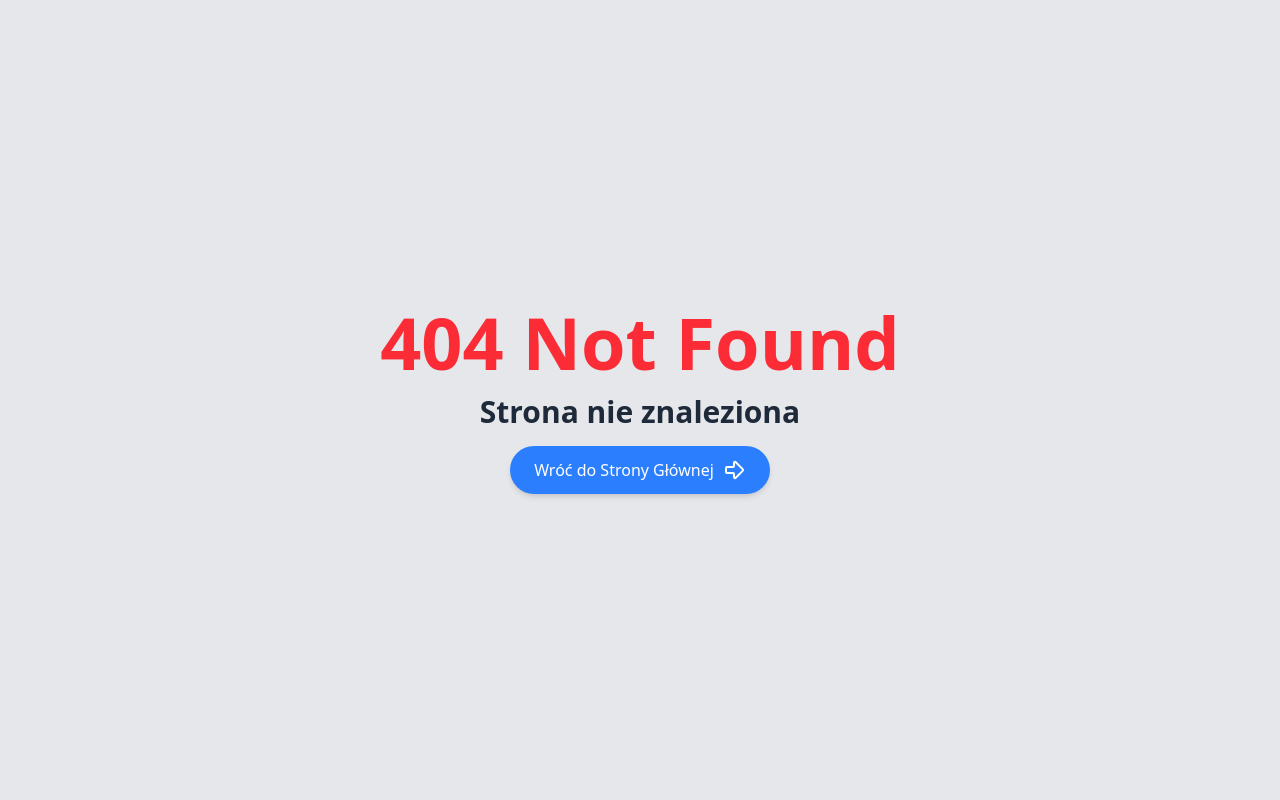
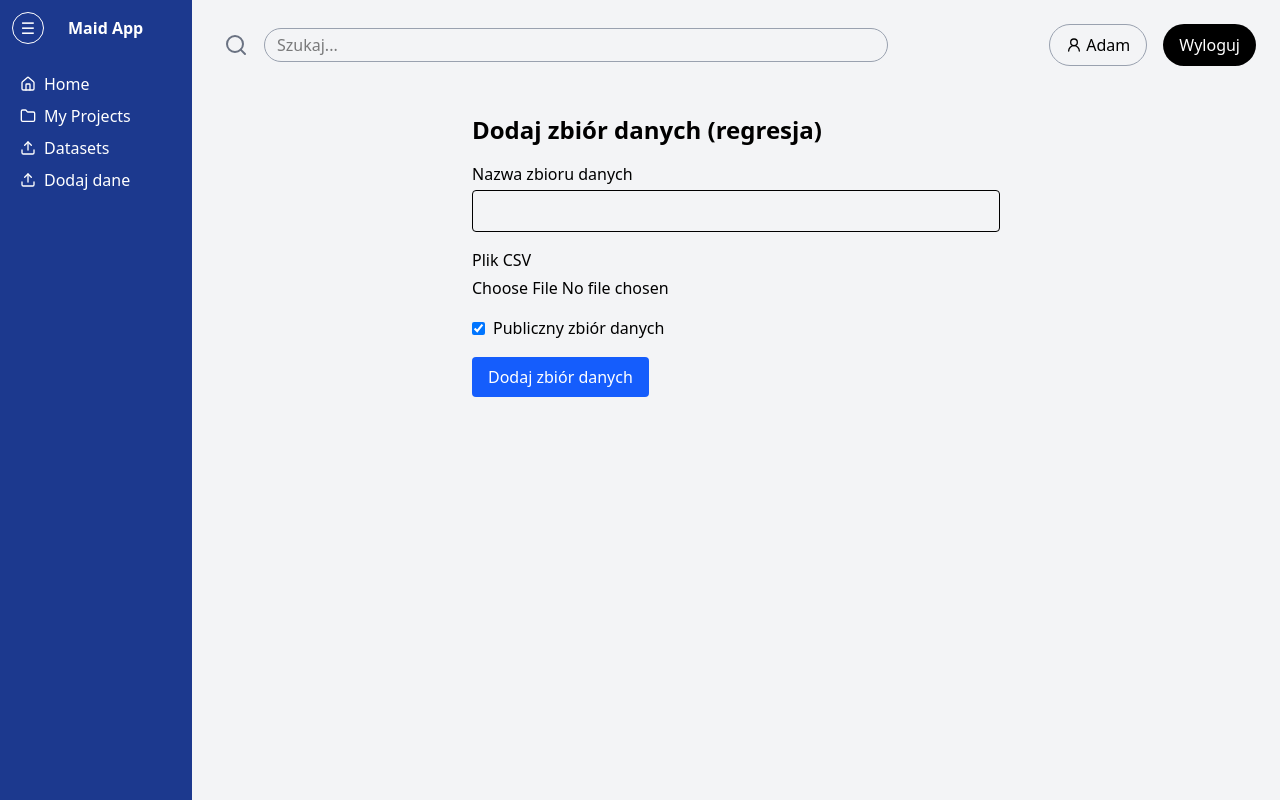
Before and after one commit to PikkiKaju/MAID, a React (Vite) app in the folder frontend-user/: page /upload-regression in a window 1280 px wide. Before the commit this address had no page. Built offline with nearby package versions, Linux system fonts and the light colour scheme; sample sign-in values are in the browser's storage.

Commit message:
Upload Datasets
Próba dodawania datasetów do regresji

```diff
--- a/frontend-user/package.json
+++ b/frontend-user/package.json
@@ -22,6 +22,7 @@
   },
   "devDependencies": {
     "@eslint/js": "^9.22.0",
+    "@types/papaparse": "^5.3.16",
     "@types/react": "^19.0.10",
     "@types/react-dom": "^19.0.4",
     "@types/react-redux": "^7.1.34",
--- a/frontend-user/src/components/Sidebar.tsx
+++ b/frontend-user/src/components/Sidebar.tsx
@@ -1,12 +1,17 @@
 import { useEffect, useState } from "react";
 import { Link } from "react-router-dom";
-import { Folder, HomeIcon } from "lucide-react";
+import { Folder, HomeIcon, Upload } from "lucide-react";
 import { useSelector } from "react-redux";
 
 function Sidebar() {
   const [sidebarOpen, setSidebarOpen] = useState(true);
   const [showText, setShowText] = useState(true);
   const isLoggedIn = useSelector((state: any) => state.auth.isLoggedIn);
+
+  // Debug: Log the auth state to console
+  console.log('Sidebar - isLoggedIn:', isLoggedIn);
+  console.log('Sidebar - Full auth state:', useSelector((state: any) => state.auth));
+  console.log('Sidebar - Token in localStorage:', localStorage.getItem('token'));
 
   // Effect for sidebar smooth animation
   useEffect(() => {
@@ -65,6 +70,32 @@ function Sidebar() {
             )}
           </Link>
         )}
+        {/* Temporarily show for testing - remove this later */}
+        <Link
+          to="/upload-regression"
+          className="block py-1 px-2 hover:bg-blue-800 rounded flex gap-2 items-center"
+        >
+          <Upload className="w-4" />
+          {showText && (
+            <span className="transition-opacity duration-300 opacity-100">
+              Datasets
+            </span>
+          )}
+        </Link>
+
+        {isLoggedIn && (
+          <Link
+            to="/upload-regression"
+            className="block py-1 px-2 hover:bg-blue-800 rounded flex gap-2 items-center"
+          >
+            <Upload className="w-4" /> {/* zmieniono z UploadIcon na Upload */}
+            {showText && (
+              <span className="transition-opacity duration-300 opacity-100">
+                Dodaj dane
+              </span>
+            )}
+          </Link>
+        )}
       </nav>
     </div>
   );
--- /dev/null
+++ b/frontend-user/src/data/datasetRegresja.ts
@@ -0,0 +1,26 @@
+// Zbiory danych do regresji - dane tymczasowe
+
+export interface datasetRegresja {
+  id: number;
+  title: string;
+  xValues: number[];
+  yValues: number[];
+  isPublic: boolean;
+}
+
+export const datasetRegresjaList: datasetRegresja[] = [
+  {
+    id: 1,
+    title: "Pomiar temperatury vs zużycie energii",
+    xValues: [15, 16, 18, 20, 22, 24, 26],
+    yValues: [120, 115, 110, 108, 106, 104, 103],
+    isPublic: true,
+  },
+  {
+    id: 2,
+    title: "Wzrost vs waga",
+    xValues: [150, 160, 165, 170, 175, 180, 185],
+    yValues: [50, 55, 58, 62, 68, 72, 78],
+    isPublic: false,
+  },
+];
--- /dev/null
+++ b/frontend-user/src/pages/DatasetPageUpload.tsx
@@ -0,0 +1,137 @@
+import { useState } from "react";
+import { useNavigate } from "react-router-dom";
+import Papa from "papaparse";
+import { datasetRegresjaList } from "../data/datasetRegresja.ts";
+
+export default function DatasetPageUpload() {
+  const [title, setTitle] = useState("");
+  const [isPublic, setIsPublic] = useState(true);
+  const [file, setFile] = useState<File | null>(null);
+  const [previewData, setPreviewData] = useState<string[][]>([]);
+  const [error, setError] = useState<string | null>(null);
+  const navigate = useNavigate();
+
+  const handleFileChange = (e: React.ChangeEvent<HTMLInputElement>) => {
+    setError(null);
+    if (e.target.files?.length) {
+      const selectedFile = e.target.files[0];
+      setFile(selectedFile);
+
+      Papa.parse(selectedFile, {
+        complete: (result) => {
+          const data = result.data as string[][];
+          if (data.length < 2 || data[0].length !== 2) {
+            setError("CSV musi zawierać przynajmniej dwie kolumny i jeden wiersz danych.");
+            return;
+          }
+          setPreviewData(data.slice(0, 6)); // podgląd 5 wierszy + nagłówek
+        },
+        error: () => setError("Błąd podczas czytania pliku CSV."),
+      });
+    }
+  };
+
+  const handleUpload = () => {
+    if (!file || !title) {
+      return alert("Uzupełnij nazwę oraz wybierz plik CSV.");
+    }
+
+    Papa.parse(file, {
+      complete: (result) => {
+        const data = result.data as string[][];
+        const xValues: number[] = [];
+        const yValues: number[] = [];
+
+        for (let i = 1; i < data.length; i++) {
+          const [x, y] = data[i];
+          const xVal = parseFloat(x);
+          const yVal = parseFloat(y);
+          if (!isNaN(xVal) && !isNaN(yVal)) {
+            xValues.push(xVal);
+            yValues.push(yVal);
+          }
+        }
+
+        if (xValues.length === 0 || yValues.length === 0) {
+          return alert("Plik CSV nie zawiera poprawnych danych liczbowych.");
+        }
+
+        const newId = datasetRegresjaList.length
+          ? Math.max(...datasetRegresjaList.map((d: { id: any; }) => d.id)) + 1
+          : 1;
+
+        datasetRegresjaList.push({
+          id: newId,
+          title,
+          xValues,
+          yValues,
+          isPublic,
+        });
+
+        alert("Zbiór danych został dodany.");
+        navigate("/datasets-regresja");
+      },
+      error: () => {
+        alert("Błąd podczas parsowania pliku CSV.");
+      },
+    });
+  };
+
+  return (
+    <div className="p-6 max-w-xl mx-auto">
+      <h2 className="text-2xl font-semibold mb-4">Dodaj zbiór danych (regresja)</h2>
+      <div className="mb-4">
+        <label className="block mb-1 font-medium">Nazwa zbioru danych</label>
+        <input
+          type="text"
+          value={title}
+          onChange={(e) => setTitle(e.target.value)}
+          className="w-full border rounded px-3 py-2"
+        />
+      </div>
+      <div className="mb-4">
+        <label className="block mb-1 font-medium">Plik CSV</label>
+        <input type="file" accept=".csv" onChange={handleFileChange} />
+        {error && <p className="text-red-600 mt-1 text-sm">{error}</p>}
+      </div>
+      {previewData.length > 0 && (
+        <div className="mb-4 border p-3 rounded bg-gray-50">
+          <p className="font-semibold mb-2">Podgląd danych:</p>
+          <table className="text-sm">
+            <thead>
+              <tr>
+                <th className="px-2">X</th>
+                <th className="px-2">Y</th>
+              </tr>
+            </thead>
+            <tbody>
+              {previewData.map((row, i) => (
+                <tr key={i}>
+                  <td className="px-2">{row[0]}</td>
+                  <td className="px-2">{row[1]}</td>
+                </tr>
+              ))}
+            </tbody>
+          </table>
+        </div>
+      )}
+      <div className="mb-4">
+        <label className="inline-flex items-center">
+          <input
+            type="checkbox"
+            checked={isPublic}
+            onChange={(e) => setIsPublic(e.target.checked)}
+            className="mr-2"
+          />
+          Publiczny zbiór danych
+        </label>
+      </div>
+      <button
+        onClick={handleUpload}
+        className="bg-blue-600 text-white px-4 py-2 rounded hover:bg-blue-700"
+      >
+        Dodaj zbiór danych
+      </button>
+    </div>
+  );
+}
--- a/frontend-user/src/router/router.tsx
+++ b/frontend-user/src/router/router.tsx
@@ -9,6 +9,7 @@ import NotFoundPage from "../pages/NotFoundPage";
 import { loginFromStorage } from "../features/auth/authSlice";
 import { store } from "../store/store";
 import ProjectEditPage from "../pages/ProjectEditPage";
+import DatasetPageUpload from "../pages/DatasetPageUpload";
 
 const rootLoader = async () => {
   store.dispatch(loginFromStorage());
@@ -31,6 +32,10 @@ const router = createBrowserRouter([
           {
             path: "projects",
             element: <ProjectsPage />,
+          },
+          {
+            path: "upload-regression",
+            element: <DatasetPageUpload />,
           },
         ],
       },
--- /dev/null
+++ b/package.json
@@ -0,0 +1,5 @@
+{
+  "dependencies": {
+    "papaparse": "^5.5.3"
+  }
+}
```
Also changed, not shown: 2 other files (tests, documents, lock files or other folders).
